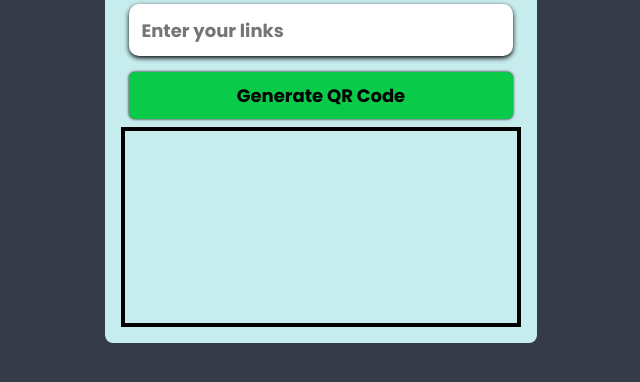
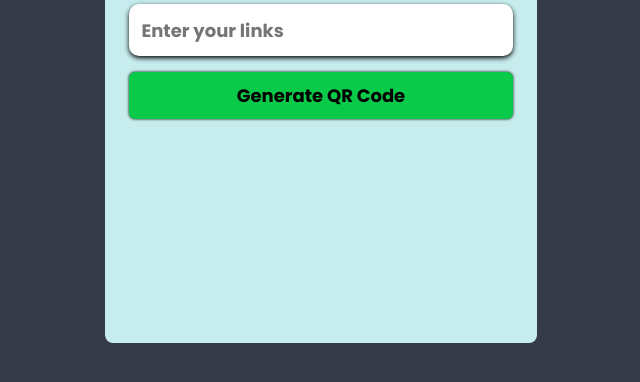
Before and after one commit to Asaduzzaman04/100-project, a plain HTML site: page qr-code/index.html in a window 1280 px wide. Shown: the part 268-650 px from the top of the page, without its empty margins (319-959 px from the left). Drawn offline with Linux system fonts and the light colour scheme.

Commit message:
qr-barcode

```diff
--- a/qr-code/style.css
+++ b/qr-code/style.css
@@ -51,7 +51,6 @@ body{
 .qr-image{
     width: 100%;
     height: 200px;
-    border :4px solid #000
 }
 .qr-image > img{
     height: 100%;
```
